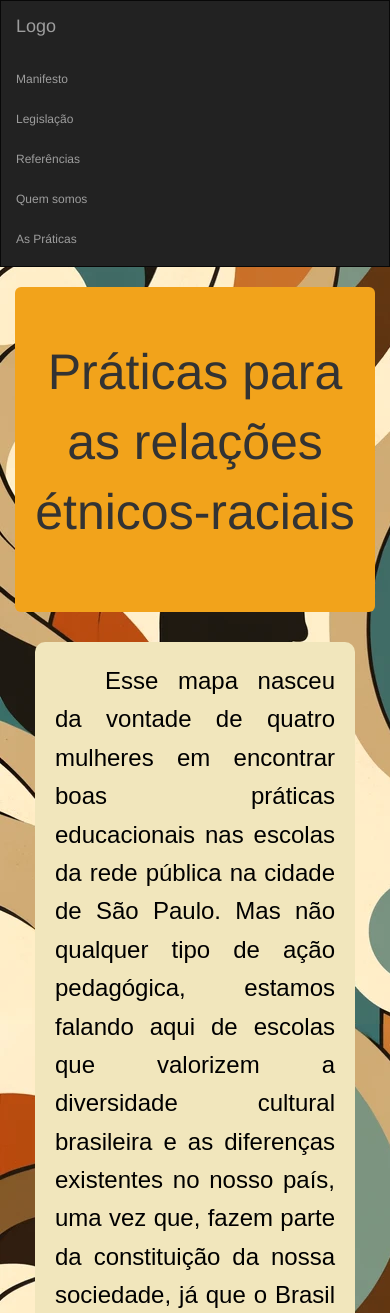
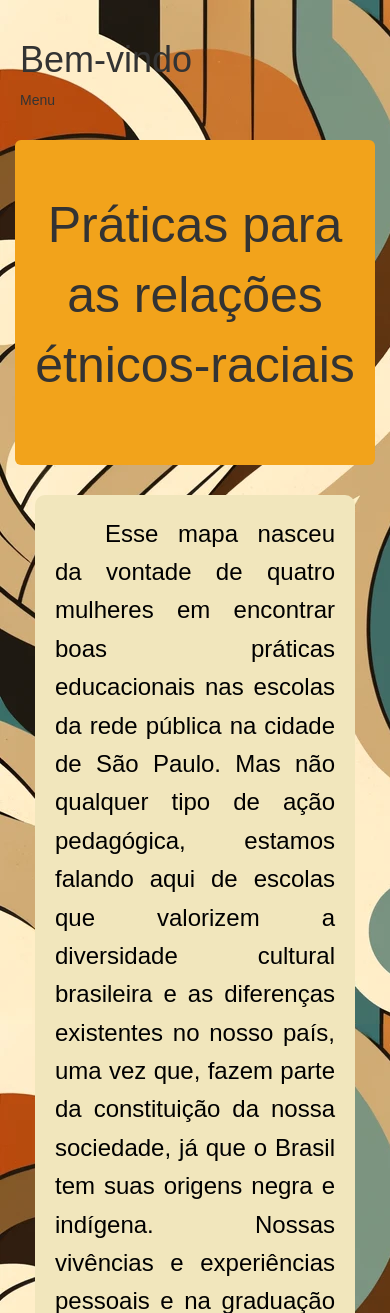
Before and after one commit to mhnasser/06_tcc_lai, a Flask app: page / in a window 390 px wide; the page is wider, and only the part inside the window is pictured. Shown: the top 1313 px of that part. Run offline with Flask 3, Linux system fonts and the light colour scheme; parts of the project's set-up code (start-up, migrations or seed data) failed here and were passed over; some libraries are stand-ins or nearby versions.

Commit message:
atualização da nav bar

```diff
--- a/templates/includes/nav_bar.html
+++ b/templates/includes/nav_bar.html
@@ -3,47 +3,69 @@
 <head>
   <meta charset="UTF-8">
   <meta name="viewport" content="width=device-width, initial-scale=1.0">
-  <title>Navbar Responsiva</title>
-  <!-- Link do Bootstrap CSS -->
-  <link rel="stylesheet" href="https://maxcdn.bootstrapcdn.com/bootstrap/3.4.1/css/bootstrap.min.css">
+  <title>Navbar Lateral</title>
   <style>
-    /* Estilo responsivo para a navbar */
-    .navbar-nav > li > a {
-      font-size: 2vw; /* Tamanho dinâmico por padrão */
+    /* Estilização geral */
+    body {
+      margin: 0;
+      font-family: Arial, sans-serif;
     }
 
-    @media (max-width: 768px) {
-      .navbar-nav > li > a {
-        font-size: 14px; /* Ajuste para tablets */
-      }
+    /* Navbar escondida por padrão */
+    .side-navbar {
+      height: 100%;
+      width: 0; /* Inicialmente escondida */
+      position: fixed;
+      top: 0;
+      left: 0;
+      background-color: #222;
+      overflow-x: hidden;
+      transition: 0.5s; /* Animação para abrir/fechar */
+      padding-top: 60px;
     }
 
-    @media (max-width: 480px) {
-      .navbar-nav > li > a {
-        font-size: 12px; /* Ajuste para celulares */
-      }
+    /* Links da navbar */
+    .side-navbar a {
+      padding: 10px 15px;
+      text-decoration: none;
+      font-size: 20px; /* Tamanho fixo */
+      color: white;
+      display: block;
+      transition: 0.3s;
+    }
+
+    /* Efeito ao passar o mouse sobre os links */
+    .side-navbar a:hover {
+      background-color: #575757;
+    }
+
+    /* Quando o mouse passar pela borda */
+    .side-navbar:hover {
+      width: 250px; /* Largura ao exibir */
+    }
+
+    /* Conteúdo principal */
+    .main-content {
+      margin-left: 0;
+      transition: margin-left 0.5s;
+      padding: 20px;
     }
   </style>
 </head>
 <body>
-  <nav class="navbar navbar-inverse">
-    <div class="container-fluid">
-      <div class="navbar-header">
-        <!-- Pode adicionar logotipo ou outros itens aqui -->
-        <a class="navbar-brand" href="/">Logo</a>
-      </div>
-      <ul class="nav navbar-nav">
-        <li><a href="/">Manifesto</a></li>
-        <li><a href="/legislacao">Legislação</a></li>
-        <li><a href="/refs">Referências</a></li>
-        <li><a href="/quem_somos">Quem somos</a></li>
-        <li><a href="/as_praticas">As Práticas</a></li>
-      </ul>
-    </div>
-  </nav>
+  <!-- Navbar lateral -->
+  <div class="side-navbar">
+    <a href="/">Manifesto</a>
+    <a href="/legislacao">Legislação</a>
+    <a href="/refs">Referências</a>
+    <a href="/quem_somos">Quem somos</a>
+    <a href="/as_praticas">As Práticas</a>
+  </div>
 
-  <!-- Link do Bootstrap JS e jQuery -->
-  <script src="https://ajax.googleapis.com/ajax/libs/jquery/3.5.1/jquery.min.js"></script>
-  <script src="https://maxcdn.bootstrapcdn.com/bootstrap/3.4.1/js/bootstrap.min.js"></script>
+  <!-- Conteúdo principal -->
+  <div class="main-content">
+    <h1>Bem-vindo</h1>
+    <p>Menu</p>
+  </div>
 </body>
 </html>
```
